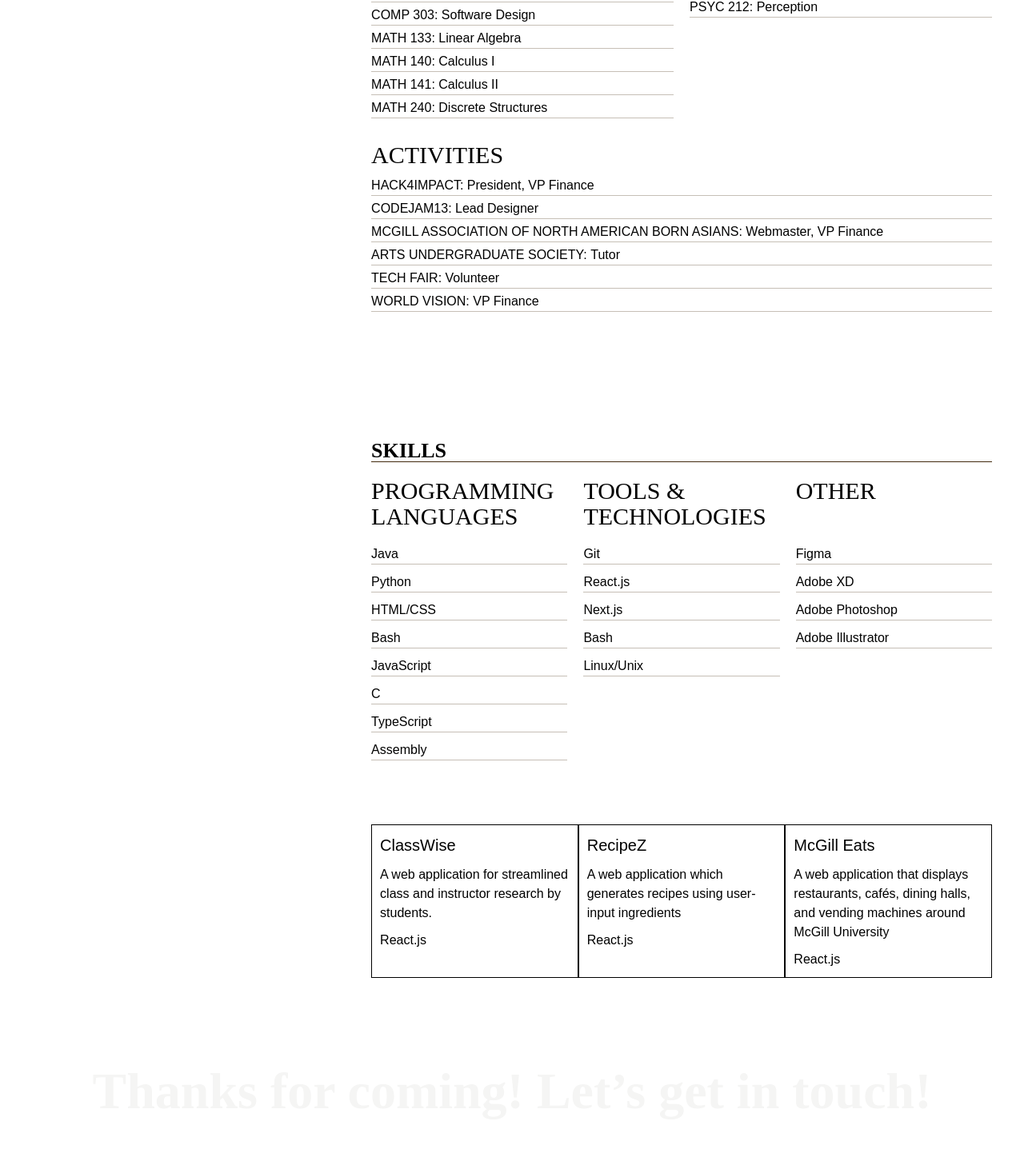
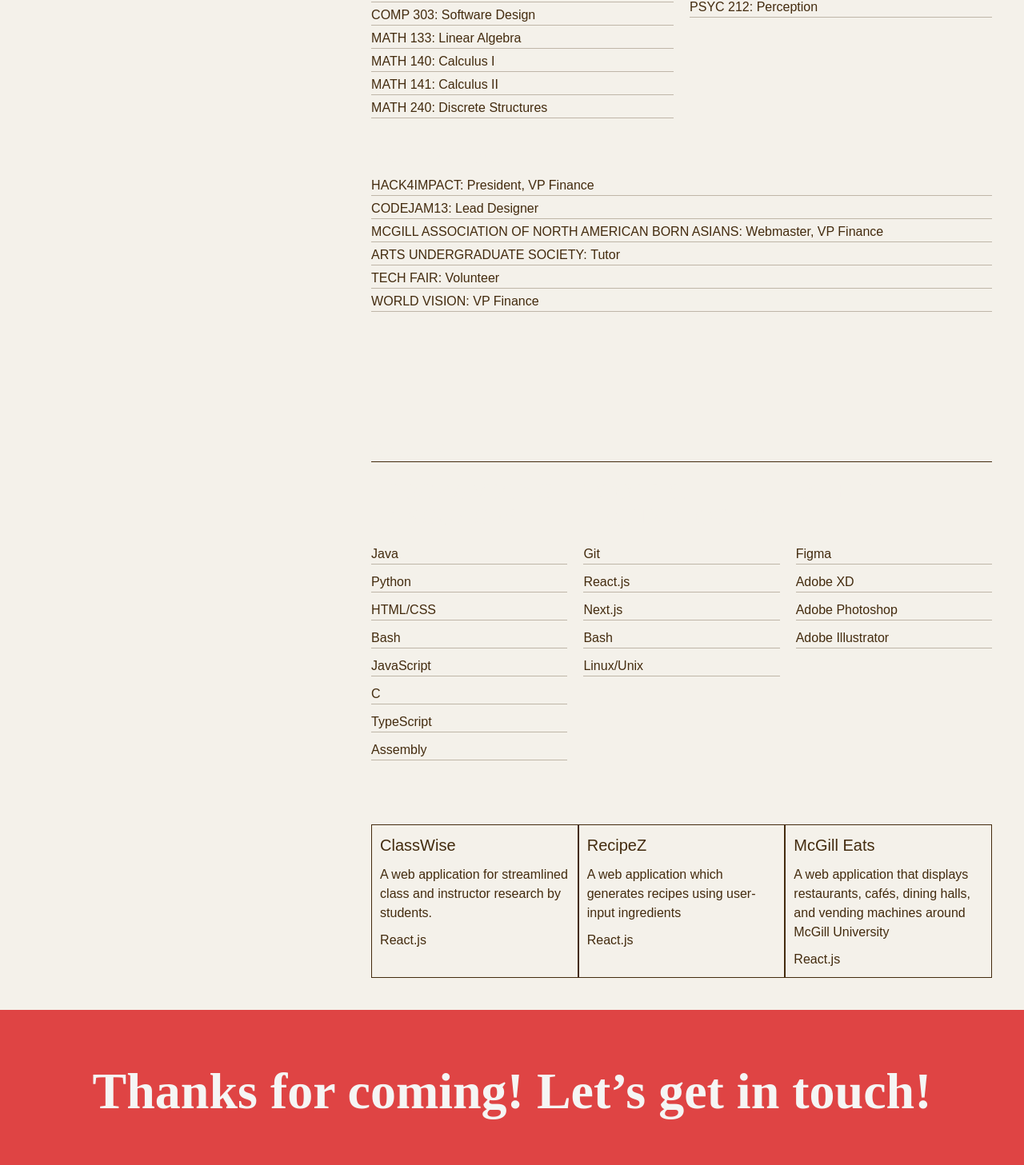
Before and after one commit to ReiKong/personal-website-2, a Next.js app: page / in a window 1280 px wide. Shown: the part 1302-2759 px from the top of the page at 80% size. Built offline with nearby package versions, Linux system fonts and the light colour scheme.

Commit message:
🛠️ Added theme change feature

```diff
--- a/components/projectCard.tsx
+++ b/components/projectCard.tsx
@@ -14,11 +14,11 @@ export default function projectCard({
     techStack: string;
 }) {
     return (
-        <div className="border border-th-secondary1 flex-col justify-start items-start gap-2.5 inline-flex">
+        <div className="border border-secondary1 flex-col justify-start items-start gap-2.5 inline-flex">
             <div></div>
             <div className="px-2.5 pb-2.5 flex-col justify-start items-start gap-2.5 inline-flex">
                 <p className="font-medium text-[20px]">{title}</p>
-                <p className="text-th-secondary2">{description}</p>
+                <p className="text-secondary2">{description}</p>
                 <p>{techStack}</p>
             </div>
         </div>
--- a/components/sections/header.tsx
+++ b/components/sections/header.tsx
@@ -1,7 +1,7 @@
 export default function Header() {
     return (
         <div id="header">
-                <button className="bg-th-accent color-th-primary px-3 py-2 rounded">View Resume →</button>
+                <button className="text-primary bg-accent color-primary px-3 py-2 rounded-[6px]">View Resume →</button>
                 <h1 className="h1Header">DEVELOPER <span className="h1Header2">&</span> DESIGNER.</h1>
                 <h1 className="h1Header">CURRENTLY IN MONTRÉAL.</h1>
                 <h1 className="h1Header">
--- a/components/sideBar.tsx
+++ b/components/sideBar.tsx
@@ -9,7 +9,7 @@ import ThemeChanger from "../components/Theme";
 export default function SideBar() {
     return(
         <div id="left">
-            <span className="font-serif text-th-primary text-[54px]">R<span className="font-serif text-th-accent italic">e</span>i K<span className="font-serif italic">o</span>ng</span>
+            <span className="font-serif text-accent text-[54px]">R<span className="font-serif text-accent italic">e</span>i K<span className="font-serif text-accent italic">o</span>ng</span>
             <ScrollLink
                 to="about"
                 spy={true}
--- a/styles/globals.css
+++ b/styles/globals.css
@@ -5,14 +5,14 @@
 @import url("https://use.typekit.net/bfo0ccc.css");
 
 :root {
-  --color-primary: 244, 241, 23 / 1;
-  --color-secondary1: 67, 43, 14 / 1;
-  --color-secondary2: 67, 43, 14 / 0.7;
-  --color-secondary3: 67, 43, 14 / 0.3;
-  --color-accent: 223, 68, 68 / 1;
+  --primary: rgb(244, 241, 234);
+  --secondary1: rgb(67, 43, 14);
+  --secondary2: rgb(67, 43, 14);
+  --secondary3: rgb(67, 43, 14);
+  --accent: rgb(223, 68, 68);
 }
 
-@media (prefers-color-scheme: dark) {
+@media (prefers-scheme: dark) {
   :root {
     --foreground-rgb: 255, 255, 255;
     --background-start-rgb: 0, 0, 0;
@@ -21,52 +21,51 @@
 }
 
 [data-theme='beige'] {
-  --color-primary: 244, 241, 234;
-  --color-secondary1: 67, 43, 14;
-  --color-secondary2: 67, 43, 14;
-  --color-secondary3: 67, 43, 14;
-  --color-accent: 223, 68, 68;
+  --primary: rgb(244, 241, 234);
+  --secondary1: rgb(67, 43, 14);
+  --secondary2: rgb(67, 43, 14 / 0.7);
+  --secondary3: rgb(67, 43, 14 / 0.3);
+  --accent: rgb(223, 68, 68);
 }
 
 [data-theme='brown'] {
-  --color-primary: 56, 42, 35;
-  --color-secondary1: 244, 241, 234;
-  --color-secondary2: 244, 241, 234;
-  --color-secondary3: 244, 241, 234;
-  --color-accent: 229, 160, 173;
+  --primary: rgb(56, 42, 35);
+  --secondary1: rgb(244, 241, 234);
+  --secondary2: rgb(244, 241, 234);
+  --secondary3: rgb(244, 241, 234);
+  --accent: rgb(229, 160, 173);
 }
 
 [data-theme='navy'] {
-  --color-primary: 36, 52, 84;
-  --color-secondary1: 135, 167, 228;
-  --color-secondary2: 135, 167, 228;
-  --color-secondary3: 135, 167, 228;
-  --color-accent: 255, 255, 255;
+  --primary: rgb(36, 52, 84);
+  --secondary1: rgb(135, 167, 228);
+  --secondary2: rgb(135, 167, 228 / 0.7);
+  --secondary3: rgb(135, 167, 228);
+  --accent: rgb(255, 255, 255);
 }
 
 [data-theme='white'] {
-  --color-primary: 208, 216, 204 / 1;
-  --color-secondary1: 55, 70, 48 / 1;
-  --color-secondary2: 55, 70, 48 / 0.7;
-  --color-secondary3: 55, 70, 48 / 0.3;
-  --color-accent: 255, 255, 255 / 1;
+  --primary: rgb(208, 216, 204 / 1);
+  --secondary1: rgb(55, 70, 48 / 1);
+  --secondary2: rgb(55, 70, 48 / 0.7);
+  --secondary3: rgb(55, 70, 48 / 0.3);
+  --accent: rgb(255, 255, 255 / 1);
 }
 
 [data-theme='lightgreen'] {
-  --color-primary: 36, 52, 84 / 1;
-  --color-secondary1: 135, 167, 228 / 1;
-  --color-secondary2: 135, 167, 228 / 0.7;
-  --color-secondary3: 135, 167, 228 / 0.3;
-  --color-accent: 255, 255, 255 / 1;
+  --primary: rgb(36, 52, 84 / 1);
+  --secondary1: rgb(135, 167, 228) / 1;
+  --secondary2: rgb(135, 167, 228) / 0.7;
+  --secondary3: rgb(135, 167, 228) / 0.3;
+  --accent: rgb(255, 255, 255 / 1);
 }
 
 html, body {
-  @apply bg-th-primary;
-  height: 100%;
+  @apply bg-primary;
 }
 
 h1, h2, h3, h4, p, span {
-  @apply font-sans text-th-secondary1;
+  @apply font-sans text-secondary1;
 }
 
 .sweIndex {
@@ -150,7 +149,7 @@ div.sectionHeader {
 }
 
 h2.sectionHeader {
-  @apply text-th-primary font-serif;
+  @apply text-primary font-serif;
   font-size: 26px;
   font-style: normal;
   font-weight: 600;
@@ -159,7 +158,7 @@ h2.sectionHeader {
 }
 
 .sectionSubheader {
-  @apply text-th-primary font-serif;
+  @apply text-primary font-serif;
   font-size: 30px;
   font-style: normal;
   font-weight: 500;
@@ -219,6 +218,7 @@ h2.sectionHeader {
 }
 
 .tableHeader {
+  @apply text-secondary1;
   font-weight: 600;
   font-size: 18px;
   text-transform: uppercase;
--- a/tailwind.config.ts
+++ b/tailwind.config.ts
@@ -9,11 +9,11 @@ const config: Config = {
   theme: {
     extend: {
       colors: {
-        "th-primary": 'var(--primary)',
-        "th-secondary1": 'var(--secondary1)',
-        "th-secondary2": 'var(--secondary2)',
-        "th-secondary3": 'var(--secondary3)',
-        "th-accent": 'var(--accent)',
+        "primary": 'var(--primary)',
+        "secondary1": 'var(--secondary1)',
+        "secondary2": 'var(--secondary2)',
+        "secondary3": 'var(--secondary3)',
+        "accent": 'var(--accent)',
       },
       fontFamily: {
         'sans': ["Acumin Pro", "sans-serif"],
```
Also changed, not shown: 1 other file (tests, documents, lock files or other folders).
